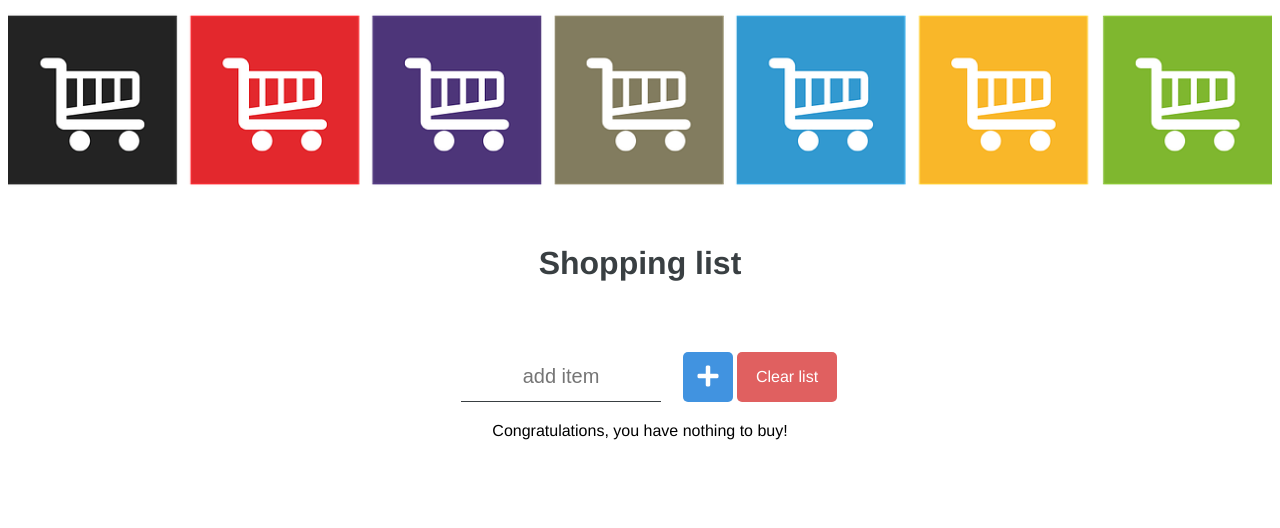
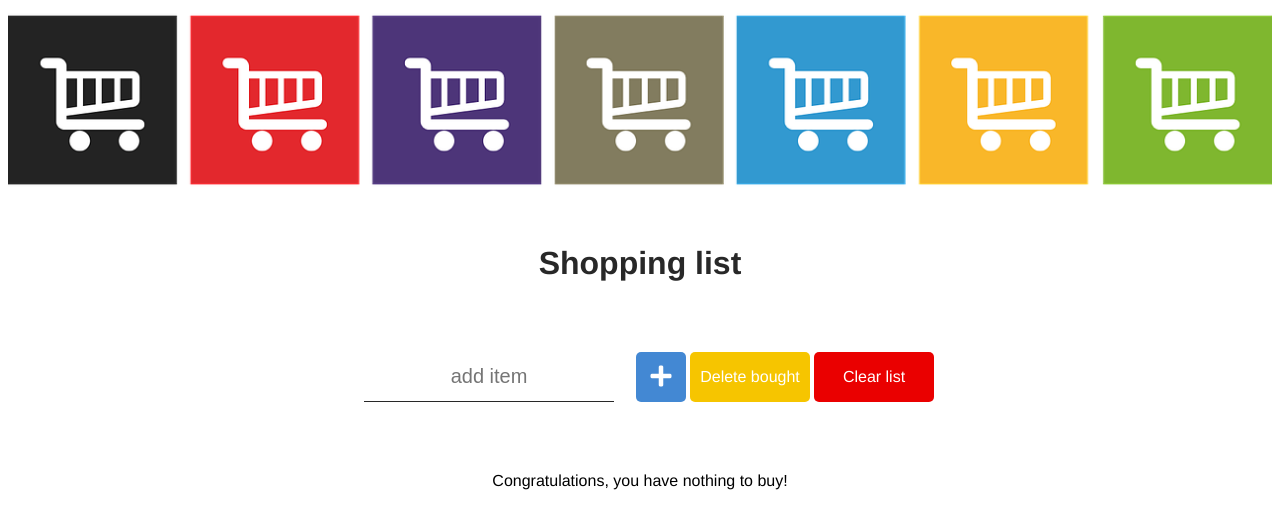
Before and after one commit to joanna-gabis/shopping-list, a Vue app: page / in a window 1280 px wide. Shown: the top 528 px of the page. Built offline with nearby package versions, Linux system fonts and the light colour scheme.

Commit message:
minor style changes

```diff
--- a/src/components/Header.vue
+++ b/src/components/Header.vue
@@ -16,6 +16,11 @@
         class='button add'
         @click='saveItem'>
         <i class="fas fa-plus"></i>
+      </div>
+      <div
+        class='button delete'
+        @click='deleteBought'>
+        Delete bought
       </div>
       <div
         class='button clear'
@@ -53,11 +58,18 @@
           this.newItem = '';
         }
       },
-      // deleteItem: function(item) {
-      //   let itemToDelete = this.list.find((elem) => elem.name===item.name);
-      //   let index = this.list.indexOf(itemToDelete);
-      //   this.list = this.list.slice(0, index).concat(this.list.slice(index+1));
-      // },
+      deleteBought: function() {
+        // let itemToDelete = this.list.find((elem) => elem.name===item.name);
+        // let index = this.list.indexOf(itemToDelete);
+        // this.list = this.list.slice(0, index).concat(this.list.slice(index+1));
+        let resultArray = [];
+        for(let i=0; i<this.list.length; i++) {
+          if(!this.list[i].purchased) {
+            resultArray.push(this.list[i]);
+          }
+        };
+        this.list = resultArray;
+      },
       togglePurchased: function(item) {
         item.purchased = !item.purchased;
       },
@@ -80,7 +92,7 @@
   // HEADER STYLES
   .header {
     h1 {
-      color: #393f42;
+      color: #282828;
       margin: 50px;
       }
     img {
@@ -93,12 +105,13 @@
     display: flex;
     justify-content: center;
     align-items: center;
+    margin-bottom: 50px;
 
     input {
     border: none;
-    border-bottom: 1px solid #393f42;
+    border-bottom: 1px solid #282828;
     height: 50px;
-    width: 200px;
+    width: 250px;
     outline: none;
     font-size: 1.25rem;
     margin: 20px;
@@ -115,12 +128,17 @@
       margin: 2px;
       &.add {
         width: 50px;
-        background-color: #4193e0;
+        background-color: #4388D3;
         font-size: 1.5rem;
       }
+      &.delete {
+        width: 120px;
+        background-color: #F6C500;
+        font-size: 1rem;
+      }
       &.clear {
-        width: 100px;
-        background-color: #e06060;
+        width: 120px;
+        background-color: #EA0000;
         font-size: 1rem;
       }
     }
@@ -128,9 +146,12 @@
 
   //LIST STYLES
   .list {
+    text-align: left;
+    margin-left: 30vw;
     li {
       list-style-type: none;
       font-size: 1.5rem;
+      color: #282828;
       .fa-check {
         font-size: 1rem;
         line-height: 1rem;
@@ -138,8 +159,11 @@
       }
     }
     .strikeout {
-      color: 	#696969;
+      color: 	#7E815D;
       text-decoration: line-through;
+      .fa-check {
+        color: #66CB26;
+      }
     }
   }
 
```
